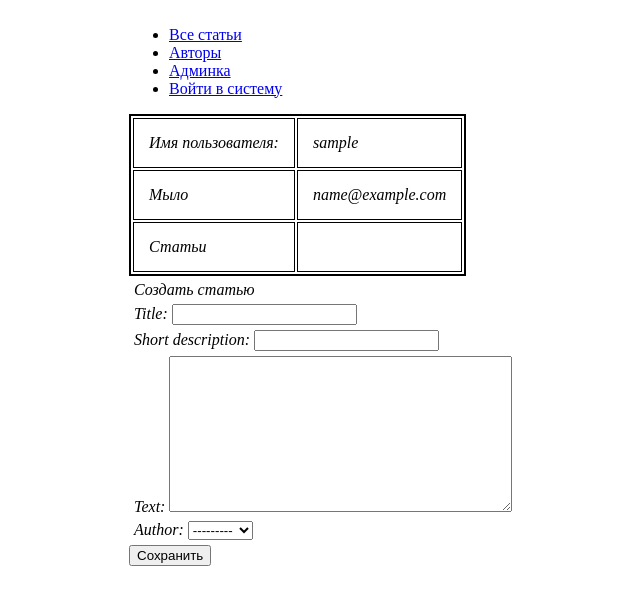
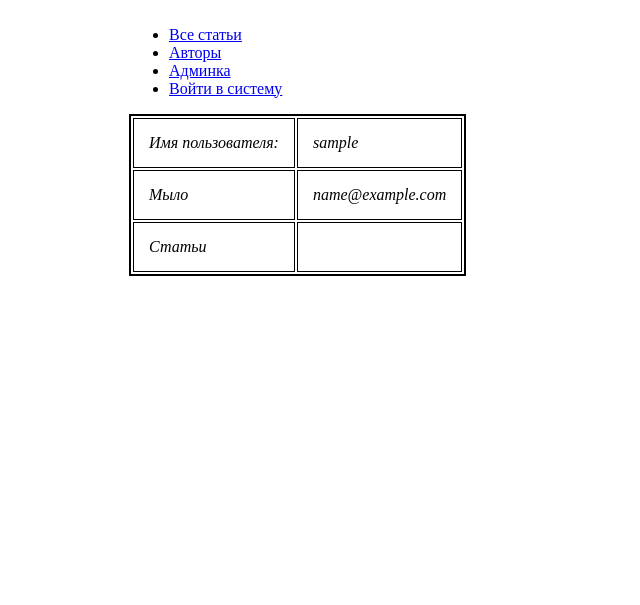
Before and after one commit to tov-bk-pavuk/practika, a Django app: page /accounts/profile/ in a window 1280 px wide. Shown: the top 605 px of the page, without its empty margins (63-703 px from the left). Run offline with Django 3.2, Linux system fonts and the light colour scheme; the visitor is signed in with stand-in values (Sample User, id 1); data comes from the database, SQL or seed files in the repository; data that the repository does not hold is empty.

Commit message:
что успел

```diff
--- a/templates/registration/profile.html
+++ b/templates/registration/profile.html
@@ -21,12 +21,4 @@
         </td>
     </tr>
  </table>
-
-    <p>Создать статью</p>
-    <form action="." method="post">
-        {{ form.as_p }}
-    <button type="submit">Сохранить</button>
-    </form>
-
-
 {% endblock %}
--- a/user_auth/views.py
+++ b/user_auth/views.py
@@ -43,10 +43,9 @@ class UpdateProfile(LoginRequiredMixin, UpdateView):
         return user
 
 
-class UserProfile(LoginRequiredMixin, DetailView, CreateView):
+class UserProfile(LoginRequiredMixin, DetailView):
     model = User
     template_name = 'registration/profile.html'
-    form_class = NewArticle
 
     def get_object(self, queryset=None):
         user = self.request.user
```
